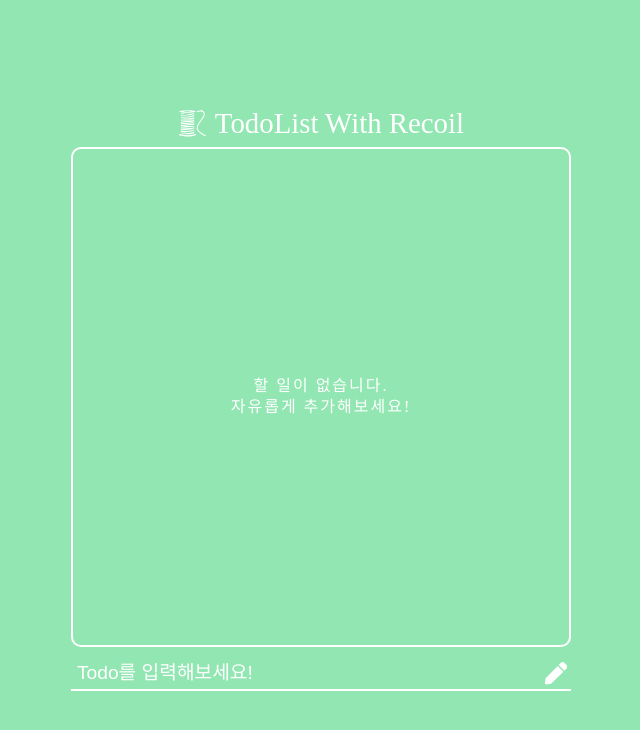
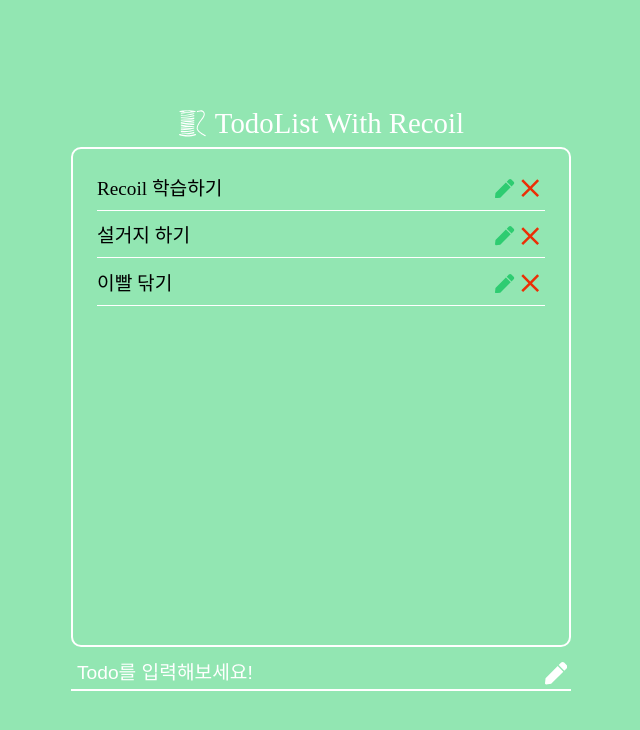
Before and after one commit to choi2601/Recoil-todolist, a React (Create React App) app: page / in a window 1280 px wide. Shown: the top 730 px of the page, without its empty margins (319-959 px from the left). Built offline with nearby package versions, Linux system fonts and the light colour scheme.

Commit message:
Modify: TodoList 컴포넌트에서 useRecoilState 사용

```diff
--- a/src/components/TodoList/TodoItem/TodoItem.scss
+++ b/src/components/TodoList/TodoItem/TodoItem.scss
@@ -29,6 +29,7 @@
     display: flex;
     display: -webkit-flex;
     align-items: center;
+    cursor: pointer;
 
     &-Pen {
       color: var(--green);
--- a/src/components/TodoList/TodoItem/TodoItem.tsx
+++ b/src/components/TodoList/TodoItem/TodoItem.tsx
@@ -1,4 +1,5 @@
 import React, { useCallback, useState } from 'react';
+import './TodoItem.scss';
 import { SetterOrUpdater } from 'recoil';
 import { FaPen } from 'react-icons/fa';
 import { MdClose } from 'react-icons/md';
@@ -16,7 +17,7 @@
     setTodos: SetterOrUpdater<ITodoTypes[]>
 }
 
-const TodoItem: React.FC = ({
+const TodoItem: React.FC<TodoItemPropsType> = ({
     id,
     contents,
     isCompleted,
@@ -40,6 +41,7 @@
             return todo.id === id ? { ...todo, contents: modifyContents } : todo;
         })
 
+        setTodos(updatedTodos);
         setIsModal(false);
     }, [id, modifyContents, setTodos, todos])
 
--- a/src/components/TodoList/TodoList.tsx
+++ b/src/components/TodoList/TodoList.tsx
@@ -1,10 +1,46 @@
-import React from 'react';
+import React, { useCallback } from 'react';
 import './TodoList.scss';
+import { useRecoilState } from 'recoil';
+import { todosState } from '../../recoil/todo';
+import type { ITodoTypes } from '../../recoil/todo';
+import TodoItem from './TodoItem/TodoItem';
 
 const TodoList: React.FC = () => {
+    const [todos, setTodos] = useRecoilState<ITodoTypes[]>(todosState);
+
+    const onComplete = useCallback((id: number): void => {
+        const updatedTodos = todos.map((todo: ITodoTypes) => {
+            return todo.id === id ? { ...todo, isCompleted: !todo.isCompleted } : todo;
+        })
+        setTodos(updatedTodos);
+    }, [setTodos, todos]);
+
+    const onDelete = useCallback((id: number) => {
+        const deletedTodos = todos.filter((todo: ITodoTypes) => todo.id !== id);
+        setTodos(deletedTodos);
+    }, [setTodos, todos]);
+
     return (
         <div className="TodoList">
-            <div className="TodoList-NoList">할 일이 없습니다. <p>자유롭게 추가해보세요!</p></div>
+            {
+                todos.length > 0 ? todos.map((todo: ITodoTypes) => {
+                    const { id, contents, isCompleted } = todo;
+
+                    return (
+                        <TodoItem
+                            key={id}
+                            id={id}
+                            contents={contents}
+                            isCompleted={isCompleted}
+                            onComplete={onComplete}
+                            onDelete={onDelete}
+                            todos={todos}
+                            setTodos={setTodos}
+                        />
+                    )
+                }) : <div className="TodoList-NoList">할 일이 없습니다. <p>자유롭게 추가해보세요!</p></div>
+            }
+
         </div>
     )
 }
```
